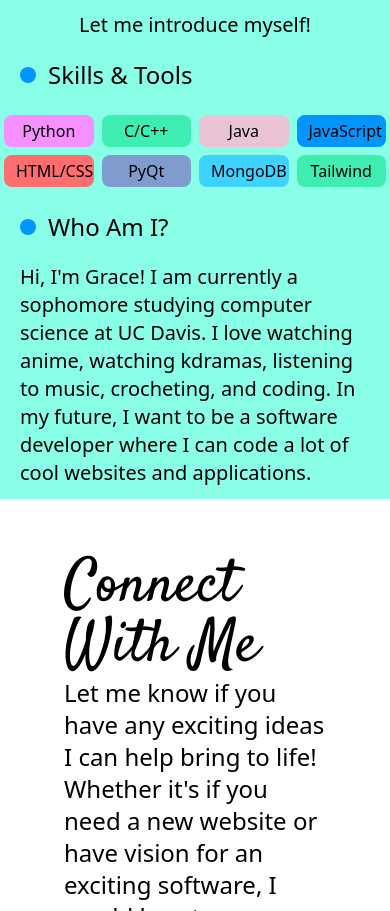
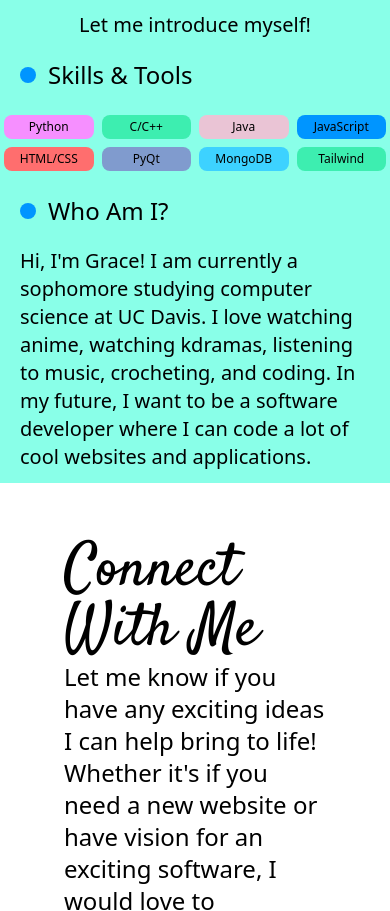
Before and after one commit to gracexichen/personal-website, a React (Create React App) app: page / in a window 390 px wide. Shown: the part 1837-2748 px from the top of the page. Built offline with nearby package versions, Linux system fonts and the light colour scheme.

Commit message:
text size changed

```diff
--- a/src/features/about/About.js
+++ b/src/features/about/About.js
@@ -12,14 +12,18 @@ function About() {
 			</div>
 			<div className="flex flex-col xl:w-1/2 h-full space-y-5 lg:space-y-10 align-middle justify-center">
 				<div class="space-y-3">
-					<h3 className="text-5xl sm:text-6xl font-satisfy text-center">About Me</h3>
-					<p className="text-xl sm:text-2xl text-center">Let me introduce myself!</p>
+					<h3 className="text-5xl sm:text-6xl font-satisfy text-center">
+						About Me
+					</h3>
+					<p className="text-xl sm:text-2xl text-center">
+						Let me introduce myself!
+					</p>
 				</div>
 				<div className="pl-5 flex flex-row space-x-3 items-center">
 					<div className="bg-darkblue rounded-lg w-4 h-4"></div>
 					<h3 className="text-2xl sm:text-3xl">Skills & Tools</h3>
 				</div>
-				<div className="text-center xl:space-x-2 grid grid-cols-4 xl:flex xl:flex-row xl:pl-5">
+				<div className="text-center text-xs sm:text-base xl:space-x-2 grid grid-cols-4 xl:flex xl:flex-row xl:pl-5">
 					<p className="bg-pink rounded-lg px-3 py-1 m-1">Python</p>
 					<p className="bg-tiffanyblue rounded-lg px-3 py-1 m-1">C/C++</p>
 					<p className="bg-fairytale rounded-lg px-3 py-1 m-1">Java</p>
```
